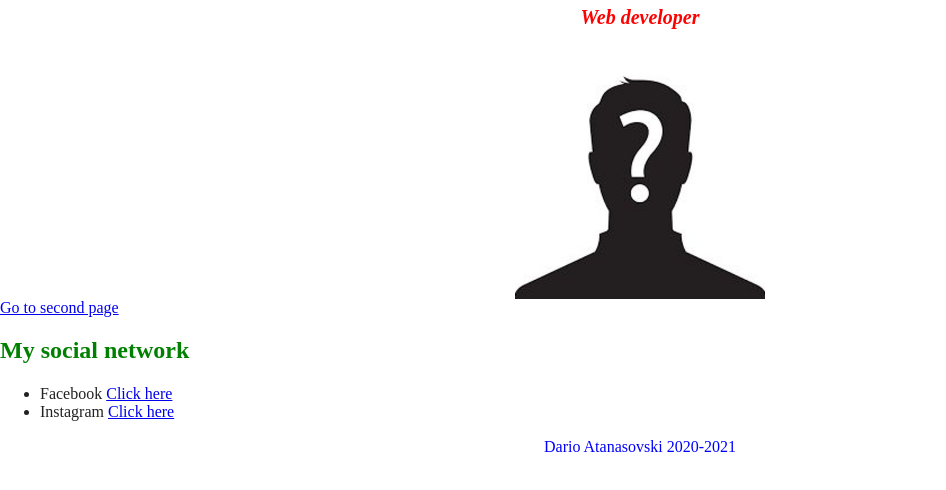
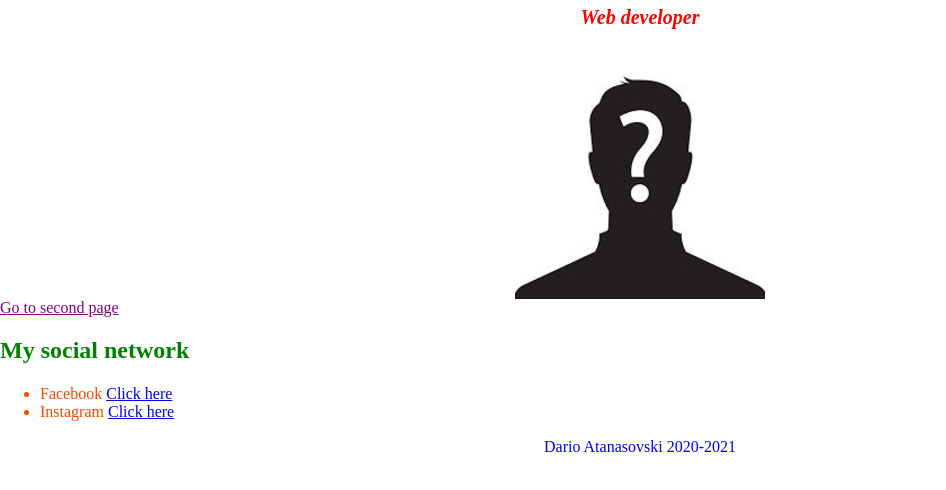
Before and after one commit to Dario906/first, a website built with Parcel: page index.html in a window 1280 px wide. Shown: the part 112-602 px from the top of the page, without its empty margins (0-946 px from the left). Built offline with nearby package versions, Linux system fonts and the light colour scheme.

Commit message:
First commit

```diff
--- a/css/style.css
+++ b/css/style.css
@@ -17,3 +17,11 @@ header {
    .second {
        color: blue;
    }
+
+   .third {
+       color: orangered;
+   }
+
+   .fourth {
+       color: purple;
+   }
--- a/index.html
+++ b/index.html
@@ -34,9 +34,9 @@
   </header>
 
   <main>
-    <a href="second.html">Go to second page</a>
+    <a href="second.html" class="fourth">Go to second page</a>
     <h2 id="firstid">My social network</h2>
-    <ul>
+    <ul class="third">
       <li>Facebook <a href="https://www.facebook.com/dario.atanasovski.9">Click here</a></li>
       <li>Instagram <a href="https://www.instagram.com/atanasovski53/">Click here</a></li>
     </ul>
```
